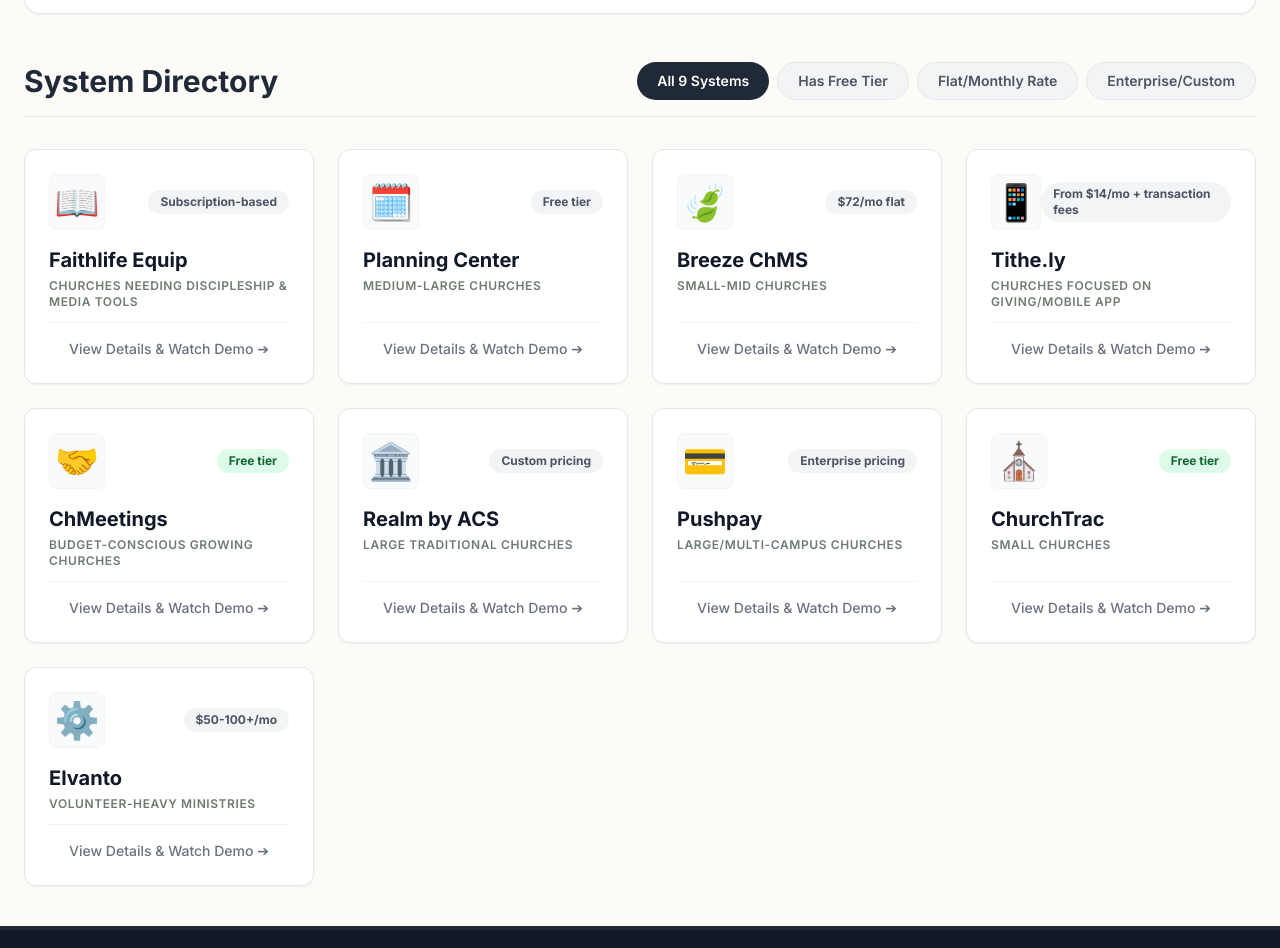
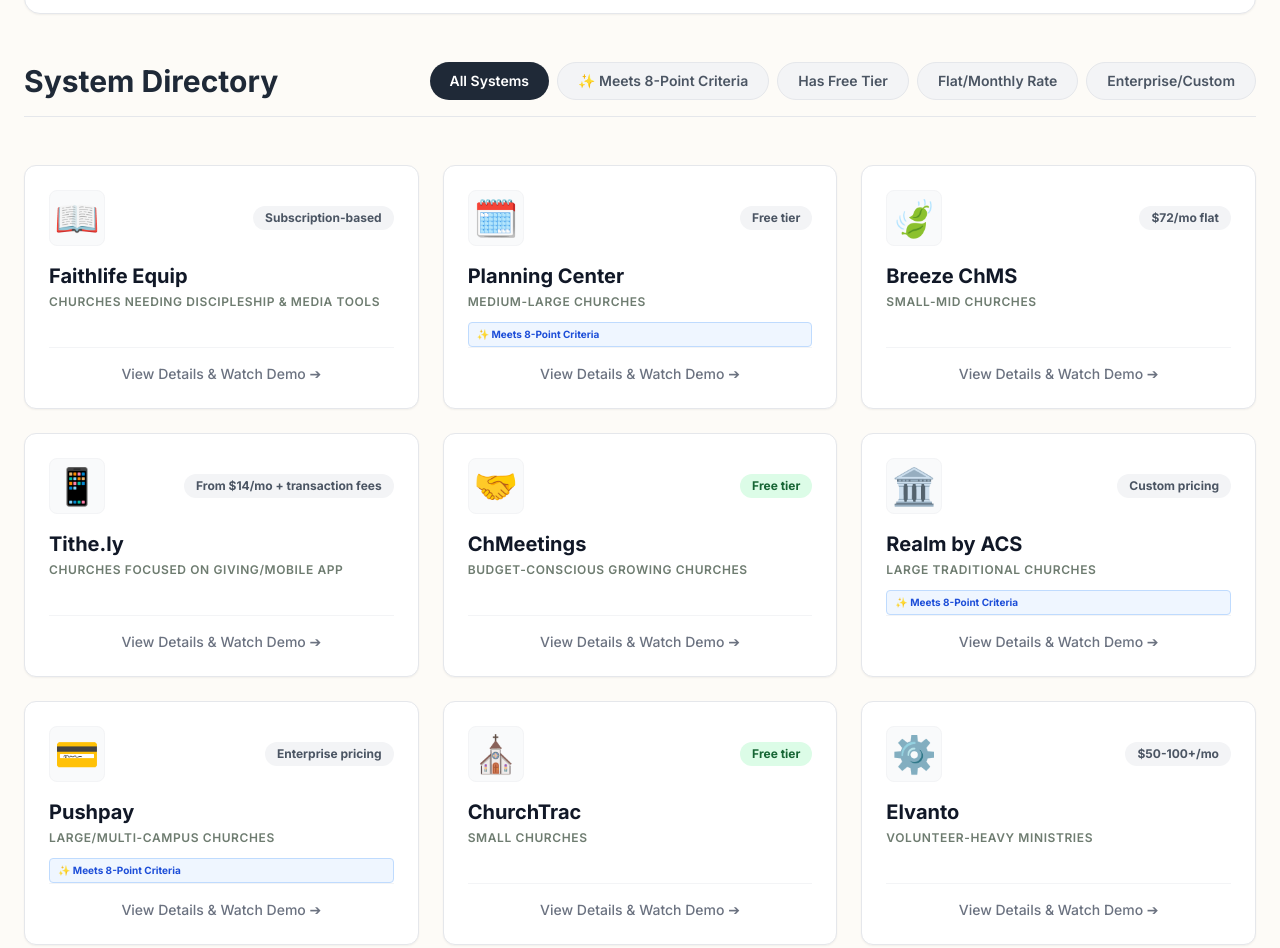
Before and after one commit to nebiyumekonnen17/DSKM, a plain HTML site: page index.html in a window 1280 px wide. Shown: the part 1073-2021 px from the top of the page. Drawn offline with nearby package versions, Linux system fonts and the light colour scheme.

Commit message:
Update filter buttons and enhance modal details

```diff
--- a/index.html
+++ b/index.html
@@ -82,15 +82,18 @@
             <div class="flex flex-col md:flex-row justify-between items-center mb-8 gap-4 border-b pb-4">
                 <h2 class="text-3xl font-bold text-gray-800">System Directory</h2>
 
+                <!-- Filters -->
                 <div class="flex flex-wrap justify-center gap-2" id="filter-container">
-                    <button class="filter-btn px-5 py-2 rounded-full text-sm font-semibold transition-colors duration-200 bg-gray-800 text-white" data-filter="all">All 9 Systems</button>
+                    <button class="filter-btn px-5 py-2 rounded-full text-sm font-semibold transition-colors duration-200 bg-gray-800 text-white" data-filter="all">All Systems</button>
+                    <button class="filter-btn px-5 py-2 rounded-full text-sm font-semibold transition-colors duration-200 bg-gray-100 text-gray-600 hover:bg-gray-200 border border-gray-200" data-filter="criteria">✨ Meets 8-Point Criteria</button>
                     <button class="filter-btn px-5 py-2 rounded-full text-sm font-semibold transition-colors duration-200 bg-gray-100 text-gray-600 hover:bg-gray-200 border border-gray-200" data-filter="free">Has Free Tier</button>
                     <button class="filter-btn px-5 py-2 rounded-full text-sm font-semibold transition-colors duration-200 bg-gray-100 text-gray-600 hover:bg-gray-200 border border-gray-200" data-filter="flat">Flat/Monthly Rate</button>
                     <button class="filter-btn px-5 py-2 rounded-full text-sm font-semibold transition-colors duration-200 bg-gray-100 text-gray-600 hover:bg-gray-200 border border-gray-200" data-filter="enterprise">Enterprise/Custom</button>
                 </div>
             </div>
 
-            <div id="cards-container" class="grid grid-cols-1 md:grid-cols-2 lg:grid-cols-3 xl:grid-cols-4 gap-6">
+            <!-- Software Cards Grid -->
+            <div id="cards-container" class="grid grid-cols-1 md:grid-cols-2 lg:grid-cols-3 gap-6 pt-4">
                 <!-- Cards injected via JS -->
             </div>
         </section>
@@ -141,14 +144,22 @@
                         <p id="modal-features" class="text-gray-700 leading-relaxed"></p>
                     </div>
 
-                    <div class="grid grid-cols-2 gap-4">
+                    <div class="grid grid-cols-1 sm:grid-cols-2 gap-4">
                         <div class="bg-gray-50 p-4 rounded-xl border border-gray-100">
-                            <h4 class="text-xs font-bold text-gray-400 uppercase tracking-widest mb-1">Security</h4>
+                            <h4 class="text-xs font-bold text-gray-400 uppercase tracking-widest mb-1">Security & Portability</h4>
                             <p id="modal-security" class="text-sm text-gray-800 font-medium"></p>
                         </div>
                         <div class="bg-gray-50 p-4 rounded-xl border border-gray-100">
-                            <h4 class="text-xs font-bold text-gray-400 uppercase tracking-widest mb-1">Scalability</h4>
-                            <p id="modal-scalability" class="text-sm text-gray-800 font-medium"></p>
+                            <h4 class="text-xs font-bold text-blue-600 uppercase tracking-widest mb-1">Integrations</h4>
+                            <p id="modal-integrations" class="text-sm text-gray-800 font-medium"></p>
+                        </div>
+                        <div class="bg-gray-50 p-4 rounded-xl border border-gray-100">
+                            <h4 class="text-xs font-bold text-blue-600 uppercase tracking-widest mb-1">Member Portal</h4>
+                            <p id="modal-memberportal" class="text-sm text-gray-800 font-medium"></p>
+                        </div>
+                        <div class="bg-gray-50 p-4 rounded-xl border border-gray-100">
+                            <h4 class="text-xs font-bold text-purple-600 uppercase tracking-widest mb-1">AI & Automation</h4>
+                            <p id="modal-ai" class="text-sm text-gray-800 font-medium"></p>
                         </div>
                     </div>
 
@@ -219,7 +230,7 @@
     </footer>
 
     <script>
-        // Full dataset including Faithlife Equip, 36 Real YouTube Video IDs, and Capability Data
+        // Full dataset including Faithlife Equip, 36 Real YouTube Video IDs, Capability Data, and Advanced 8-Point Criteria
         const softwareData = [
             {
                 id: 1,
@@ -230,10 +241,14 @@
                 detailedPricing: "Historically subscription-based with custom pricing scaling by church size. (Note: Faithlife has recently merged with Pushpay, shifting product availability and pricing structures).",
                 basePrice: null,
                 features: "Sermons, groups, media, communication, content ecosystem",
-                security: "Cloud security",
+                security: "Cloud security. Export tools available but lock-in risk due to merger.",
+                integrations: "Basic CSV exports. QuickBooks via Zapier.",
+                memberPortal: "Yes (Faithlife Web Portal).",
+                ai: "None native. Lacks modern predictive analytics.",
+                meetsCriteria: false,
                 scalability: "Moderate",
                 pros: "Strong content ecosystem",
-                cons: "Complex operations",
+                cons: "Complex operations, high vendor transition risk",
                 category: "enterprise",
                 icon: "📖",
                 radar: [5, 5, 8, 7, 7],
@@ -255,9 +270,13 @@
                 detailedPricing: "Free tier available (limited features). Paid modules start at $14-$15/mo per module and scale based on congregation size (e.g., $32 for 50 people, up to $239 for unlimited). Standard transaction fees apply for Giving (2.15% + $0.30).",
                 basePrice: 14,
                 features: "Membership, giving, worship planning, volunteer scheduling, check-ins, groups, mobile apps",
-                security: "Cloud-based, role permissions, secure payments",
+                security: "Enterprise-grade AWS security. High data portability via Open API.",
+                integrations: "Native QuickBooks Online sync, Mailchimp, Zapier, Stripe.",
+                memberPortal: "Excellent (Church Center App & Web portal for members to update info).",
+                ai: "Advanced automated workflows, smart scheduling, predictive reporting.",
+                meetsCriteria: true,
                 scalability: "Excellent",
-                pros: "Most mature ecosystem, highly scalable",
+                pros: "Most mature ecosystem, highly scalable, zero vendor lock-in",
                 cons: "Costs rise with modules",
                 category: "free",
                 icon: "🗓️",
@@ -280,10 +299,14 @@
                 detailedPricing: "Flat rate of $72/month for complete Church Management + Giving features regardless of church size. An 'All-Access' bundle is $119/month. Standard giving processing fees apply (2.9% + $0.30).",
                 basePrice: 72,
                 features: "Member database, giving, events, forms, texting, attendance",
-                security: "PCI-DSS compliant",
+                security: "PCI-DSS compliant. Standard backups.",
+                integrations: "Direct QuickBooks integration, Mailchimp.",
+                memberPortal: "Yes (Basic member directory and profile editing).",
+                ai: "Minimal. Lacks AI predictive analytics and deep workflow automation.",
+                meetsCriteria: false,
                 scalability: "Moderate",
                 pros: "Extremely easy to use",
-                cons: "Limited advanced workflows",
+                cons: "Limited advanced workflows & customizability",
                 category: "flat",
                 icon: "🍃",
                 radar: [6, 10, 5, 5, 6],
@@ -305,10 +328,14 @@
                 detailedPricing: "Giving platform has no monthly fee ($0/mo) but charges 2.9% - 3.5% + $0.30 per transaction. The ChMS integration is $72/mo, and the 'All-Access' suite is $119/mo.",
                 basePrice: 14,
                 features: "Giving, app, website, messaging, member management",
-                security: "Encrypted giving + PCI compliance",
+                security: "Encrypted giving + PCI compliance.",
+                integrations: "QuickBooks integration available. Native email/SMS.",
+                memberPortal: "Yes (Strong custom mobile app experience).",
+                ai: "Basic reporting. Lacks extensible API automation.",
+                meetsCriteria: false,
                 scalability: "Good",
                 pros: "Strong mobile experience",
-                cons: "ChMS less mature",
+                cons: "ChMS less mature than competitors",
                 category: "flat",
                 icon: "📱",
                 radar: [8, 8, 6, 8, 10],
@@ -330,10 +357,14 @@
                 detailedPricing: "Forever Free tier available. Paid plans scale by database size: $12/mo (100 people), $25/mo (250 people), $40/mo (500 people), $50/mo (1000 people), and $60/mo for Unlimited. 0% platform fee on donations.",
                 basePrice: 0,
                 features: "Membership, attendance, accounting, groups, workflows, check-in",
-                security: "Cloud security, permissions",
+                security: "Cloud security, role permissions. GDPR compliant.",
+                integrations: "Stripe, PayPal, Mailchimp. Requires Zapier for QuickBooks.",
+                memberPortal: "Yes (Members can log in via app to update profiles).",
+                ai: "None. Strictly functional features.",
+                meetsCriteria: false,
                 scalability: "Good",
                 pros: "Very affordable all-in-one",
-                cons: "Smaller ecosystem",
+                cons: "Smaller ecosystem, basic extensibility",
                 category: "free",
                 icon: "🤝",
                 radar: [10, 8, 7, 7, 8],
@@ -355,10 +386,14 @@
                 detailedPricing: "Custom Enterprise Pricing. Costs are highly tailored based on the size of the congregation and specific enterprise features needed. (Requires a direct quote from their sales team).",
                 basePrice: null,
                 features: "Full administration suite, accounting, pastoral care",
-                security: "Enterprise-grade",
+                security: "Enterprise-grade. Comprehensive audit logging and roles.",
+                integrations: "Native Ledger Accounting (Can completely replace QuickBooks).",
+                memberPortal: "Yes (Realm Connect app for profiles and giving).",
+                ai: "Predictive giving insights and automated pastoral care workflows.",
+                meetsCriteria: true,
                 scalability: "Excellent",
-                pros: "Strong finance/accounting",
-                cons: "More complex",
+                pros: "Strong finance/accounting, high security",
+                cons: "More complex implementation",
                 category: "enterprise",
                 icon: "🏛️",
                 radar: [3, 6, 10, 9, 8],
@@ -380,10 +415,14 @@
                 detailedPricing: "Enterprise/Custom Pricing. Known to be on the premium end (typically starting at $200+/month) depending on church size, giving volume, and custom app requirements.",
                 basePrice: null,
                 features: "Giving, engagement, analytics, app",
-                security: "Enterprise-grade security",
+                security: "Enterprise-grade security. Top-tier data privacy policies.",
+                integrations: "Direct QuickBooks Online integration, Sage Intacct, Open API.",
+                memberPortal: "Yes (Custom-branded church app and web portals).",
+                ai: "Machine Learning (ML) for giving trends and donor churn prediction.",
+                meetsCriteria: true,
                 scalability: "Excellent",
-                pros: "Powerful engagement tools",
-                cons: "Expensive",
+                pros: "Powerful engagement tools, AI analytics",
+                cons: "Expensive, highest TCO",
                 category: "enterprise",
                 icon: "💳",
                 radar: [2, 7, 9, 10, 10],
@@ -405,10 +444,14 @@
                 detailedPricing: "Free tier available. Paid plans start at $9/mo for standard features and scale up to $70+/mo based on congregation size. Known for being one of the most budget-friendly options.",
                 basePrice: 0,
                 features: "Membership, accounting, worship planning",
-                security: "Standard cloud protections",
+                security: "Standard cloud protections.",
+                integrations: "Accounting requires CSV export to QuickBooks.",
+                memberPortal: "Yes (Church Connect web portal).",
+                ai: "None.",
+                meetsCriteria: false,
                 scalability: "Limited-Moderate",
                 pros: "Very low cost",
-                cons: "Less polished UI",
+                cons: "Less polished UI, poor extensibility",
                 category: "free",
                 icon: "⛪",
                 radar: [9, 7, 5, 5, 5],
@@ -430,10 +473,14 @@
                 detailedPricing: "Pricing typically starts around $50/mo and commonly operates at a $72/mo flat rate (via the Tithe.ly/Breeze network) for full features with no hidden module costs.",
                 basePrice: 50,
                 features: "Scheduling, planning, database, giving, Sermons, groups, media",
-                security: "Role-based permissions",
+                security: "Role-based permissions.",
+                integrations: "Syncs with Tithe.ly giving. QuickBooks via 3rd party.",
+                memberPortal: "Yes (Members can manage schedules and profiles).",
+                ai: "Basic scheduling automations.",
+                meetsCriteria: false,
                 scalability: "Good",
-                pros: "Excellent scheduling",
-                cons: "UI less modern",
+                pros: "Excellent scheduling flexibility",
+                cons: "UI less modern, limited AI",
                 category: "flat",
                 icon: "⚙️",
                 radar: [5, 6, 9, 8, 7],
@@ -519,14 +566,22 @@
         function renderCards(filter) {
             cardsContainer.innerHTML = '';
 
-            const filteredData = filter === 'all'
-                ? softwareData
-                : softwareData.filter(item => item.category === filter);
+            let filteredData = softwareData;
+
+            if (filter === 'criteria') {
+                filteredData = softwareData.filter(item => item.meetsCriteria);
+            } else if (filter === 'enterprise') {
+                filteredData = softwareData.filter(item => item.category === 'enterprise' || item.meetsCriteria);
+            } else if (filter !== 'all') {
+                filteredData = softwareData.filter(item => item.category === filter);
+            }
 
             filteredData.forEach(item => {
                 const card = document.createElement('div');
                 card.className = "bg-white rounded-xl shadow-sm border border-gray-200 p-6 cursor-pointer card-hover transition-all duration-300 flex flex-col h-full";
                 card.onclick = () => openModal(item);
+
+                const badgeHtml = item.meetsCriteria ? `<div class="mt-2 inline-block bg-blue-50 text-blue-700 text-[10px] font-bold px-2 py-1 rounded border border-blue-200">✨ Meets 8-Point Criteria</div>` : '';
 
                 card.innerHTML = `
                     <div class="flex items-center justify-between mb-4">
@@ -534,7 +589,8 @@
                         <span class="text-xs font-bold px-3 py-1 rounded-full ${item.basePrice === 0 ? 'bg-green-100 text-green-800' : 'bg-gray-100 text-gray-600'}">${item.pricing.split(',')[0]}</span>
                     </div>
                     <h3 class="text-xl font-bold text-gray-900 mb-1">${item.name}</h3>
-                    <p class="text-xs font-semibold secondary-text uppercase tracking-wider mb-3">${item.bestFor}</p>
+                    <p class="text-xs font-semibold secondary-text uppercase tracking-wider mb-1">${item.bestFor}</p>
+                    ${badgeHtml}
                     <div class="mt-auto pt-4 border-t border-gray-100 text-sm text-center text-gray-500 font-medium group-hover:text-gray-800 transition-colors">
                         View Details & Watch Demo ➔
                     </div>
@@ -563,7 +619,12 @@
 
             document.getElementById('modal-features').textContent = item.features;
             document.getElementById('modal-security').textContent = item.security;
-            document.getElementById('modal-scalability').textContent = item.scalability;
+
+            // New Advanced Criteria Fields
+            document.getElementById('modal-integrations').textContent = item.integrations;
+            document.getElementById('modal-memberportal').textContent = item.memberPortal;
+            document.getElementById('modal-ai').textContent = item.ai;
+
             document.getElementById('modal-pros').textContent = item.pros;
             document.getElementById('modal-cons').textContent = item.cons;
 
```
